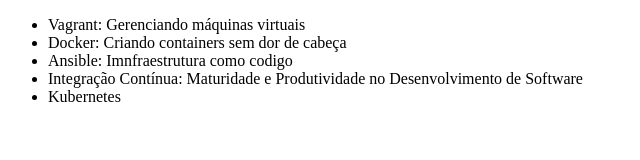
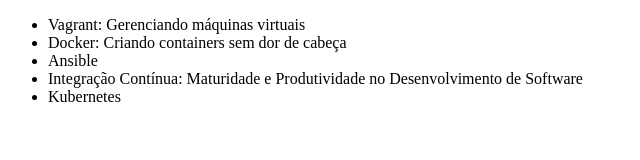
Before and after one commit to DinizBortolotto/treinamentoGit, a plain HTML site: page index.html in a window 1280 px wide. Shown: the whole page, without its empty margins (0-640 px from the left). Drawn offline with Linux system fonts and the light colour scheme.

Commit message:
Revert "Mudando nome do curso de Ansible"
This reverts commit 51764c35b714a62d3893d0cb536af4c5e5955e28.

```diff
--- a/index.html
+++ b/index.html
@@ -8,7 +8,7 @@
     <ul>
         <li>Vagrant: Gerenciando máquinas virtuais</li>
         <li>Docker: Criando containers sem dor de cabeça</li>
-        <li>Ansible: Imnfraestrutura como codigo</li>
+        <li>Ansible</li>
         <li>Integração Contínua: Maturidade e Produtividade no Desenvolvimento de Software</li>
         <li>Kubernetes</li>
     </ul>
```
